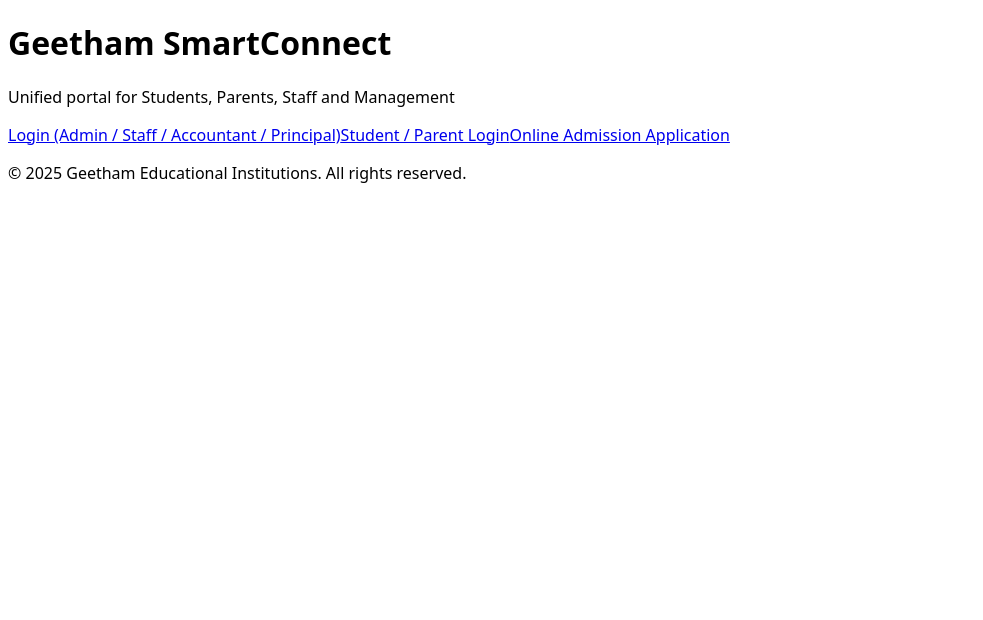
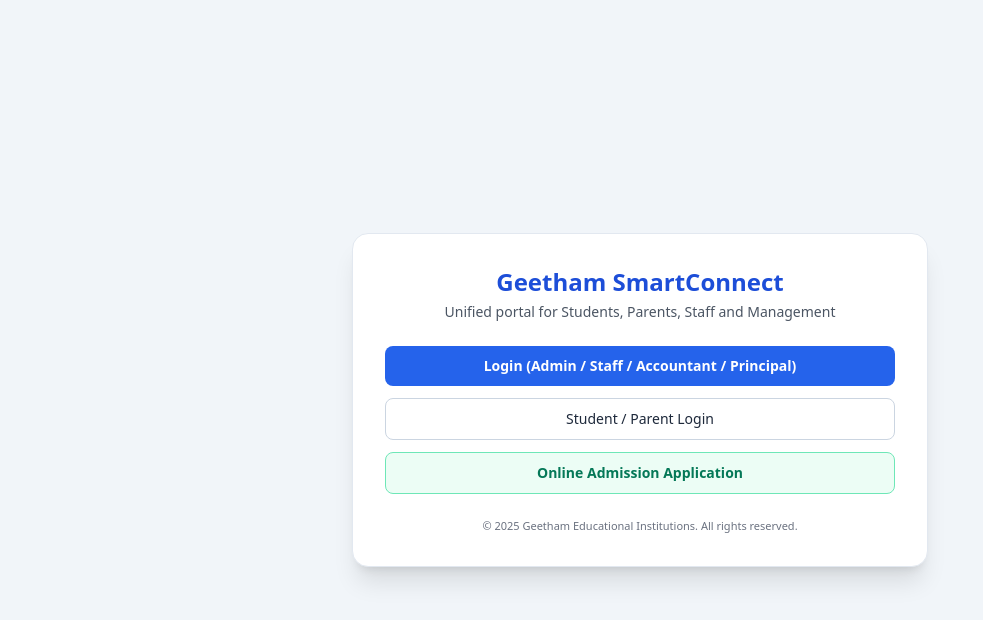
Before and after one commit to sai123474/geetham-smartconnect, a Next.js app in the folder client/: page / in a window 1280 px wide. Shown: the top 620 px of the page, without its empty margins (0-983 px from the left). Built offline with nearby package versions, Linux system fonts and the light colour scheme.

Commit message:
Create tailwind.config.js

```diff
--- /dev/null
+++ b/client/tailwind.config.js
@@ -0,0 +1,11 @@
+/** @type {import('tailwindcss').Config} */
+module.exports = {
+  content: [
+    "./app/**/*.{js,jsx,ts,tsx}",
+    "./components/**/*.{js,jsx,ts,tsx}",
+  ],
+  theme: {
+    extend: {},
+  },
+  plugins: [],
+};
```
